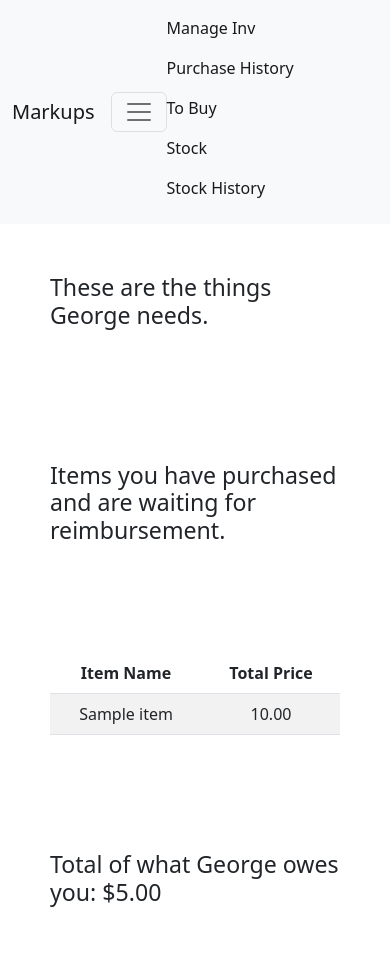
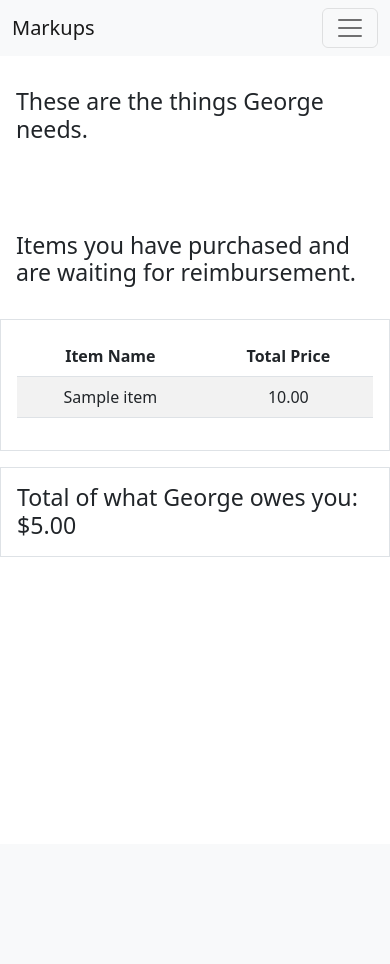
Before and after one commit to gbwilliamson4/Vending_Inventory, a Django app: page /to_buy/ in a window 390 px wide. After the commit the page ends 557 px from the top, so only its background shows below. Run offline with Django 4.2, Linux system fonts and the light colour scheme; tables that the repository leaves empty hold one stand-in row (values such as "Sample post").

Commit message:
Did more styling on HTML templates. Should look a lot better on mobile now.

```diff
--- a/Inventories/templates/Inventories/base.html
+++ b/Inventories/templates/Inventories/base.html
@@ -5,36 +5,35 @@
     <meta name="viewport" content="width=device-width, initial-scale=1">
     <title>Vending Tracking App</title>
     <link href="https://cdn.jsdelivr.net/npm/bootstrap@5.2.0-beta1/dist/css/bootstrap.min.css" rel="stylesheet" integrity="sha384-0evHe/X+R7YkIZDRvuzKMRqM+OrBnVFBL6DOitfPri4tjfHxaWutUpFmBp4vmVor" crossorigin="anonymous">
+    <script src="https://cdn.jsdelivr.net/npm/bootstrap@5.2.1/dist/js/bootstrap.bundle.min.js"></script>
 </head>
+
+
 <nav class="navbar navbar-expand-lg bg-light">
   <div class="container-fluid">
     <a class="navbar-brand" href="{% url 'index' %}">Markups</a>
     <button class="navbar-toggler" type="button" data-bs-toggle="collapse" data-bs-target="#navbarSupportedContent" aria-controls="navbarSupportedContent" aria-expanded="false" aria-label="Toggle navigation">
       <span class="navbar-toggler-icon"></span>
     </button>
-<!--      <div class="collapse navbar-collapse" id="navbarSupportedContent">-->
+    <div class="collapse navbar-collapse" id="navbarSupportedContent">
       <ul class="navbar-nav me-auto mb-2 mb-lg-0">
         <li class="nav-item">
-              <a class="nav-link active" href="{% url 'needed_inventory' %}">Manage Inv</a>
+          <a class="nav-link active" aria-current="page" href="{% url 'needed_inventory' %}">Manage Inv</a>
         </li>
-
         <li class="nav-item">
-              <a class="nav-link active" href="{% url 'purchase_history' %}">Purchase History</a>
+          <a class="nav-link active" aria-current="page" href="{% url 'purchase_history' %}">Purchase History</a>
         </li>
-
         <li class="nav-item">
-              <a class="nav-link active" href="{% url 'to_buy' %}">To Buy</a>
+          <a class="nav-link active" aria-current="page" href="{% url 'to_buy' %}">To Buy</a>
         </li>
-
         <li class="nav-item">
-              <a class="nav-link active" href="{% url 'stock' %}">Stock</a>
+          <a class="nav-link active" aria-current="page" href="{% url 'stock' %}">Stock</a>
         </li>
-
         <li class="nav-item">
-              <a class="nav-link active" href="{% url 'stock_history' %}">Stock History</a>
+          <a class="nav-link active" aria-current="page" href="{% url 'stock_history' %}">Stock History</a>
         </li>
       </ul>
-<!--    </div>-->
+    </div>
   </div>
 </nav>
 
--- a/Inventories/templates/Inventories/index.html
+++ b/Inventories/templates/Inventories/index.html
@@ -7,6 +7,7 @@
     <meta name="viewport" content="width=device-width, initial-scale=1">
     <title>Vending Tracking App</title>
     <link href="https://cdn.jsdelivr.net/npm/bootstrap@5.2.0-beta1/dist/css/bootstrap.min.css" rel="stylesheet" integrity="sha384-0evHe/X+R7YkIZDRvuzKMRqM+OrBnVFBL6DOitfPri4tjfHxaWutUpFmBp4vmVor" crossorigin="anonymous">
+    <script src="https://cdn.jsdelivr.net/npm/bootstrap@5.2.1/dist/js/bootstrap.bundle.min.js"></script>
 </head>
 <div class="row justify-content-center my-5">
     <div class="col-lg-6">
@@ -19,8 +20,7 @@
 </div>
 
 {% if items %}
-<div class="padded">
-    <table class="table table-striped" cellpadding="1500">
+    <table class="table table-striped container p-3 my-3 border" cellpadding="1500">
     <thead>
         <tr>
             <th scope="col">Item Name</th>
@@ -51,7 +51,6 @@
 
     </tbody>
     </table>
-</div>
 {% endif %}
 
 <style>
--- a/Inventories/templates/Inventories/locations.html
+++ b/Inventories/templates/Inventories/locations.html
@@ -7,6 +7,7 @@
     <meta name="viewport" content="width=device-width, initial-scale=1">
     <title>Vending Tracking App</title>
     <link href="https://cdn.jsdelivr.net/npm/bootstrap@5.2.0-beta1/dist/css/bootstrap.min.css" rel="stylesheet" integrity="sha384-0evHe/X+R7YkIZDRvuzKMRqM+OrBnVFBL6DOitfPri4tjfHxaWutUpFmBp4vmVor" crossorigin="anonymous">
+    <script src="https://cdn.jsdelivr.net/npm/bootstrap@5.2.1/dist/js/bootstrap.bundle.min.js"></script>
 </head>
 {% if locations %}
   {% for location in locations %}
--- a/Inventories/templates/Inventories/purchase_history.html
+++ b/Inventories/templates/Inventories/purchase_history.html
@@ -7,6 +7,7 @@
     <meta name="viewport" content="width=device-width, initial-scale=1">
     <title>Vending Tracking App</title>
     <link href="https://cdn.jsdelivr.net/npm/bootstrap@5.2.0-beta1/dist/css/bootstrap.min.css" rel="stylesheet" integrity="sha384-0evHe/X+R7YkIZDRvuzKMRqM+OrBnVFBL6DOitfPri4tjfHxaWutUpFmBp4vmVor" crossorigin="anonymous">
+    <script src="https://cdn.jsdelivr.net/npm/bootstrap@5.2.1/dist/js/bootstrap.bundle.min.js"></script>
 </head>
 {% if p_history %}
 <div class="padded">
--- a/Inventories/templates/Inventories/stock_history.html
+++ b/Inventories/templates/Inventories/stock_history.html
@@ -7,6 +7,7 @@
     <meta name="viewport" content="width=device-width, initial-scale=1">
     <title>Vending Tracking App</title>
     <link href="https://cdn.jsdelivr.net/npm/bootstrap@5.2.0-beta1/dist/css/bootstrap.min.css" rel="stylesheet" integrity="sha384-0evHe/X+R7YkIZDRvuzKMRqM+OrBnVFBL6DOitfPri4tjfHxaWutUpFmBp4vmVor" crossorigin="anonymous">
+    <script src="https://cdn.jsdelivr.net/npm/bootstrap@5.2.1/dist/js/bootstrap.bundle.min.js"></script>
 </head>
 {% if history %}
 <table class="table table-striped" cellpadding="1500">
--- a/Inventories/templates/Inventories/to_buy.html
+++ b/Inventories/templates/Inventories/to_buy.html
@@ -5,14 +5,15 @@
     <meta name="viewport" content="width=device-width, initial-scale=1">
     <title>Vending Tracking App</title>
     <link href="https://cdn.jsdelivr.net/npm/bootstrap@5.2.0-beta1/dist/css/bootstrap.min.css" rel="stylesheet" integrity="sha384-0evHe/X+R7YkIZDRvuzKMRqM+OrBnVFBL6DOitfPri4tjfHxaWutUpFmBp4vmVor" crossorigin="anonymous">
+    <script src="https://cdn.jsdelivr.net/npm/bootstrap@5.2.1/dist/js/bootstrap.bundle.min.js"></script>
 </head>
 {% extends "Inventories/base.html" %}
 {% block content %}
-<h3 class="padded">These are the things George needs.</h3>
+<h3 class="container p-3 my-3">These are the things George needs.</h3>
 
 
 {% if needed_inventory_items %}
-<div class="padded">
+<div class="container p-3 my-3 border">
     <table class="table table-striped" cellpadding="1500">
     <thead>
         <tr>
@@ -42,9 +43,9 @@
 {% endif %}
 
 <br>
-<h3 class="padded">Items you have purchased and are waiting for reimbursement.</h3>
+<h3 class="container p-3 my-3">Items you have purchased and are waiting for reimbursement.</h3>
 {% if purchased_items %}
-<div class="padded">
+<div class="container p-3 my-3 border">
     <table class="table table-striped" cellpadding="1500">
     <thead>
         <tr>
@@ -65,6 +66,6 @@
 </div>
 {% endif %}
 
-<h3 class="padded">Total of what George owes you: ${{ money_owed }}</h3>
+<h3 class="container p-3 my-3 border">Total of what George owes you: ${{ money_owed }}</h3>
 
 {% endblock content %}
--- a/Inventories/urls.py
+++ b/Inventories/urls.py
@@ -1,6 +1,7 @@
 from django.urls import path
 from . import views
 
+# app_name = 'Inventories'
 urlpatterns = [
     path('', views.index, name='index'),
     path('needed_inventory/', views.needed_inventory, name='needed_inventory'),
```
Also changed, not shown: Inventories/templates/Inventories/holding.html (added, +33 -0 lines), Inventories/templates/Inventories/needed_inventory.html (+4 -7 lines). Lines whose indentation alone changed are shown as unchanged.
